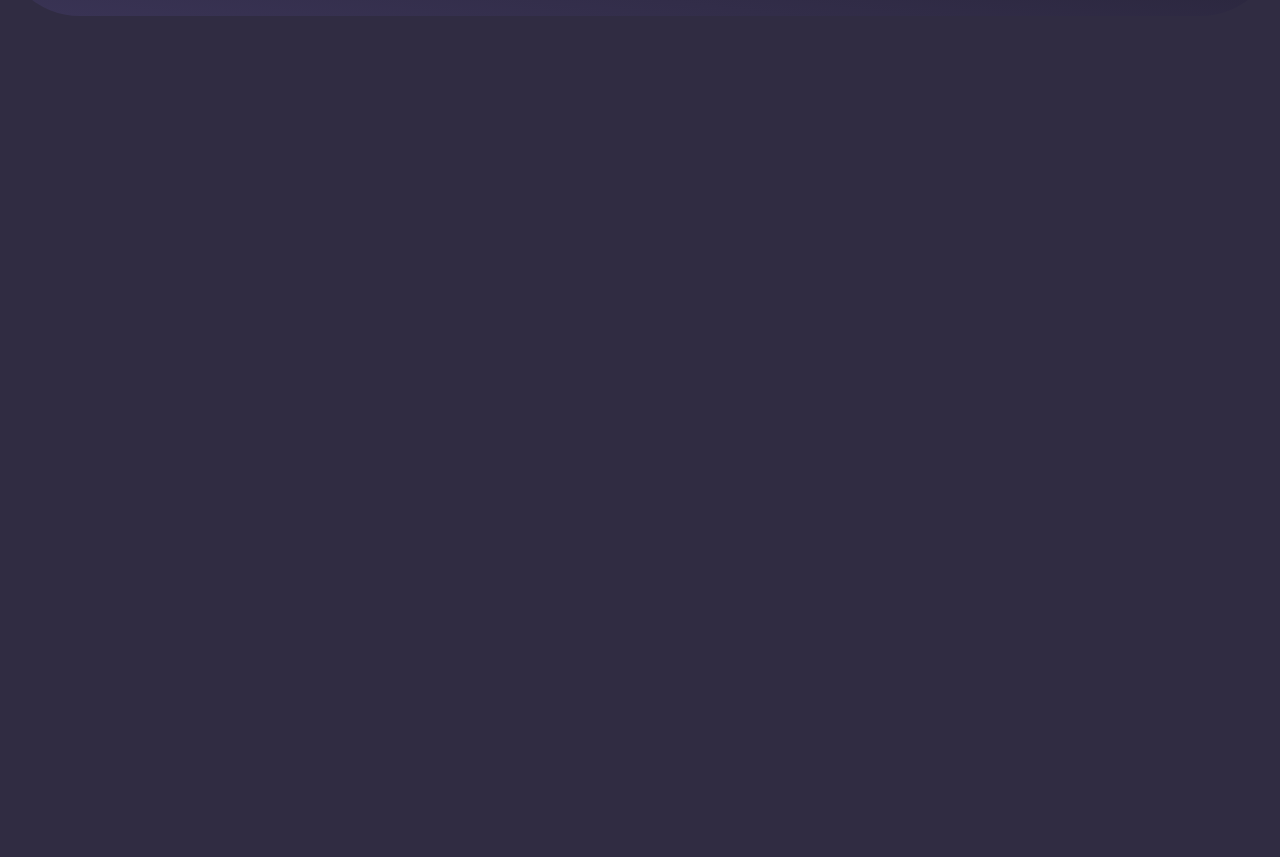
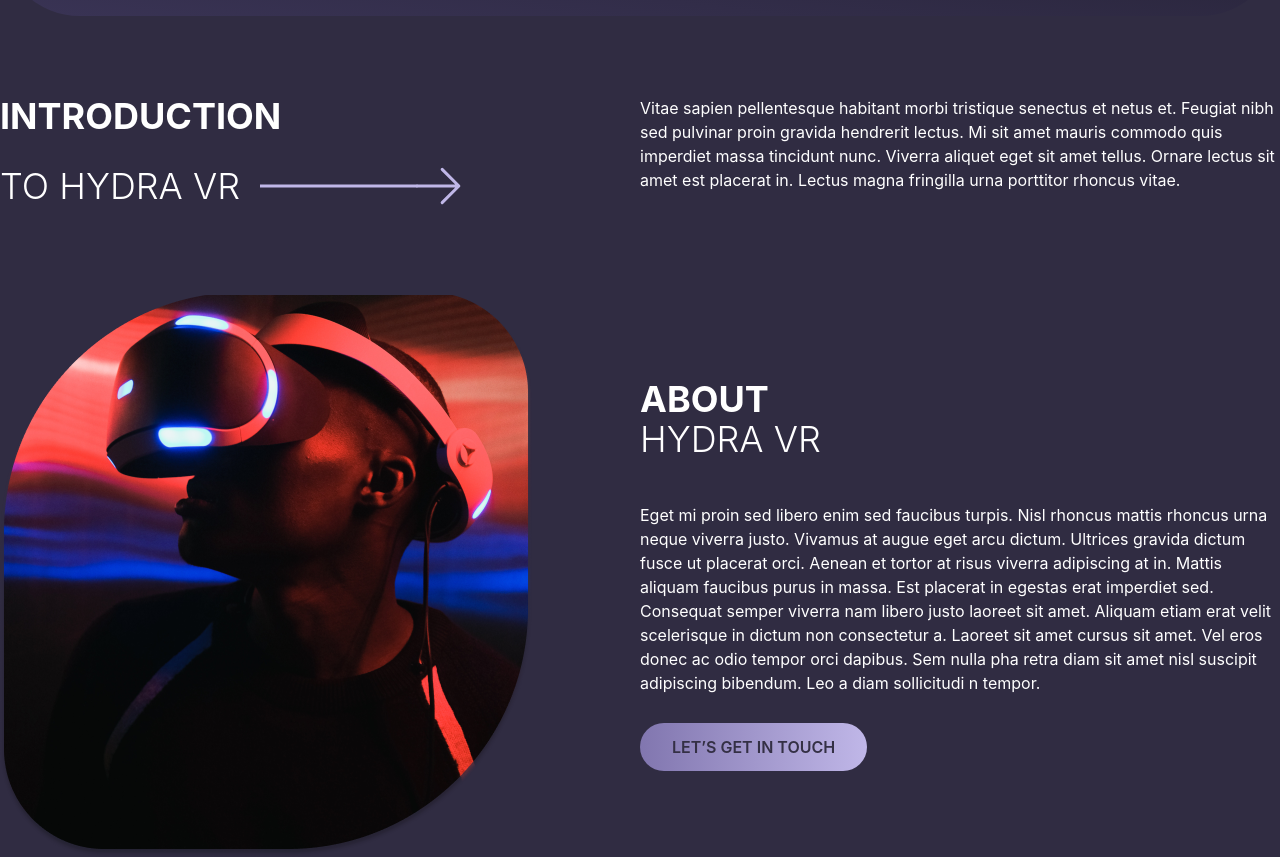
Before and after one commit to RaidenZD/hydra-landing-page, a React (Create React App) app: page / in a window 1280 px wide. Shown: the part 890-1747 px from the top of the page. Before the commit the page ends 986 px from the top, so only its background shows below. Built offline with nearby package versions, Linux system fonts and the light colour scheme.

Commit message:
About section

```diff
--- a/src/App.js
+++ b/src/App.js
@@ -1,3 +1,4 @@
+import About from "./containers/About";
 import Header from "./containers/Header";
 import Hero from "./containers/Hero";
 
@@ -7,6 +8,7 @@ function App() {
       <Header />
       <main>
         <Hero />
+        <About />
       </main>
     </div>
   );
--- /dev/null
+++ b/src/components/Article.jsx
@@ -0,0 +1,20 @@
+import { longArrow } from "../assets";
+
+const Article = ({ boldTitle, lightTitle, description }) => {
+  return (
+    <article className=" flex text-white ">
+      <div className=" flex flex-col text-4xl w-1/2">
+        <h2 className=" font-bold">{boldTitle}</h2>
+
+        <div className=" flex gap-5 items-center">
+          <h2 className=" font-light">{lightTitle}</h2>
+
+          <img src={longArrow} alt="arrow" />
+        </div>
+      </div>
+
+      <p className=" line-clamp-4 w-1/2">{description}</p>
+    </article>
+  );
+};
+export default Article;
--- /dev/null
+++ b/src/containers/About.jsx
@@ -0,0 +1,44 @@
+import Article from "../components/Article";
+import Button from "../components/Button";
+import { vrImage } from "../assets";
+
+const About = () => {
+  return (
+    <section>
+      <Article
+        boldTitle="INTRODUCTION"
+        lightTitle="TO HYDRA VR"
+        description="Vitae sapien pellentesque habitant morbi tristique senectus et netus et. Feugiat
+                    nibh sed pulvinar proin gravida hendrerit lectus. Mi sit amet mauris commodo
+                     quis imperdiet massa tincidunt nunc. Viverra aliquet eget sit amet tellus. Ornare
+                    lectus sit amet est placerat in. Lectus magna fringilla urna porttitor rhoncus vitae."
+      />
+
+      <div className=" flex items-center mt-14 justify-between">
+        <img src={vrImage} alt="Virtual reality w-1/2" />
+
+        <article className=" text-white w-1/2">
+          <h3 className=" text-4xl font-bold mb-11">
+            ABOUT <br /> <span className=" font-light">HYDRA VR</span>
+          </h3>
+
+          <p className=" mb-7">
+            Eget mi proin sed libero enim sed faucibus turpis. Nisl rhoncus
+            mattis rhoncus urna neque viverra justo. Vivamus at augue eget arcu
+            dictum. Ultrices gravida dictum fusce ut placerat orci. Aenean et
+            tortor at risus viverra adipiscing at in. Mattis aliquam faucibus
+            purus in massa. Est placerat in egestas erat imperdiet sed.
+            Consequat semper viverra nam libero justo laoreet sit amet. Aliquam
+            etiam erat velit scelerisque in dictum non consectetur a. Laoreet
+            sit amet cursus sit amet. Vel eros donec ac odio tempor orci
+            dapibus. Sem nulla pha retra diam sit amet nisl suscipit adipiscing
+            bibendum. Leo a diam sollicitudi n tempor.
+          </p>
+
+          <Button text="LET’S GET IN TOUCH" type="button" />
+        </article>
+      </div>
+    </section>
+  );
+};
+export default About;
```
